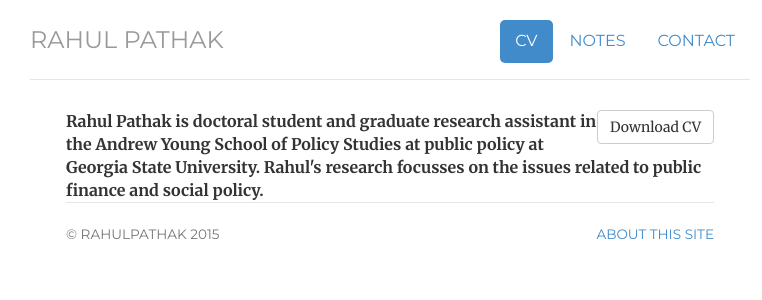
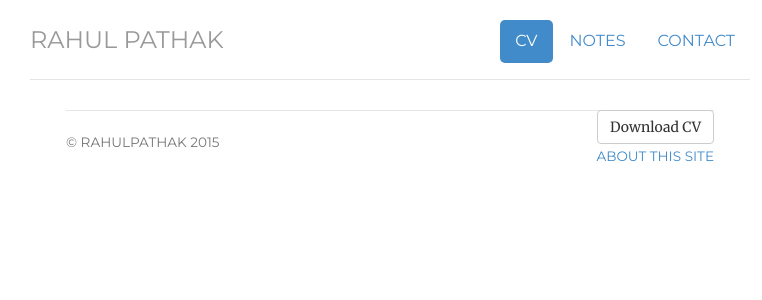
Before and after one commit to pathak-rahul/pathak-rahul.github.io, a Jekyll site: the page built from cv/index.html, in a window 1280 px wide. Shown: the top 300 px of the page, without its empty margins (250-1012 px from the left). Built offline with Jekyll 4.4.1, drawn with Linux system fonts in a browser that asks for light colours.

Commit message:
Update index.html

```diff
--- a/cv/index.html
+++ b/cv/index.html
@@ -11,8 +11,6 @@ description: Current CV for Rahul Pathak
 <div class="cv">
 	<a href="/files/rpathak-cv.pdf" class="btn btn-default pull-right" title="Download CV as PDF">Download CV</a>
 				<div itemscope itemtype="http://data-vocabulary.org/Person">
-				<span itemprop="affiliation"><strong>Rahul Pathak is doctoral student and graduate research assistant in the Andrew Young School of Policy Studies at public policy at Georgia State University. Rahul's research focusses on the issues related to public finance and social policy.
-				</strong><br></span>
 
 
 
```
